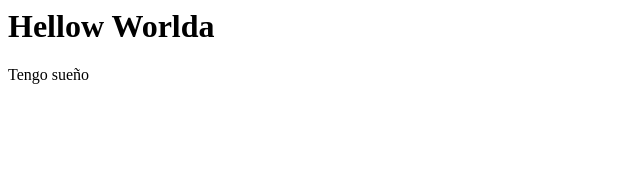
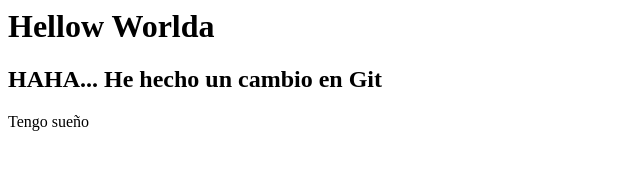
Before and after one commit to CHAO-SURPRISEMOTHERFUCKER-YI/proyecto1, a plain HTML site: page index.html in a window 1280 px wide. Shown: the whole page, without its empty margins (0-640 px from the left). Drawn offline with Linux system fonts and the light colour scheme.

Commit message:
Update index.html

```diff
--- a/index.html
+++ b/index.html
@@ -1,3 +1,3 @@
 <h1>Hellow Worlda</h1>
-
+<h2>HAHA... He hecho un cambio en Git</h2>
 <p>Tengo sueño</p>
```
